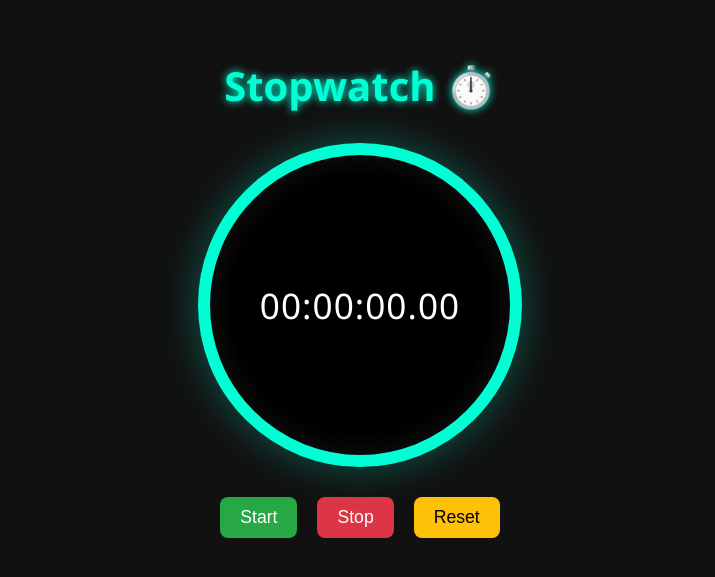
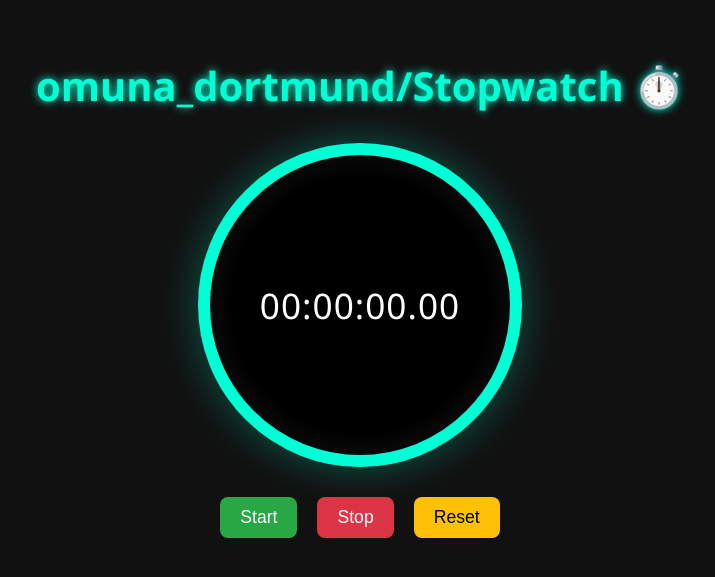
Before and after one commit to dortcom/omuna_dortmund-stopwatch-, a plain HTML site: page index.html in a window 1280 px wide. Shown: the part 115-692 px from the top of the page, without its empty margins (280-995 px from the left). Drawn offline with Linux system fonts and the light colour scheme.

Commit message:
Update index.html

```diff
--- a/index.html
+++ b/index.html
@@ -22,6 +22,7 @@
       margin-bottom: 30px;
       color: #00ffd5;
       text-shadow: 0 0 8px #00ffd5;
+      text-align: centre;
     }
 
     .stopwatch {
@@ -69,7 +70,7 @@
   </style>
 </head>
 <body>
-  <h1>Stopwatch ⏱️</h1>
+  <h1>omuna_dortmund/Stopwatch ⏱️</h1>
   <div class="stopwatch">
     <div id="display">00:00:00.00</div>
   </div>
```
